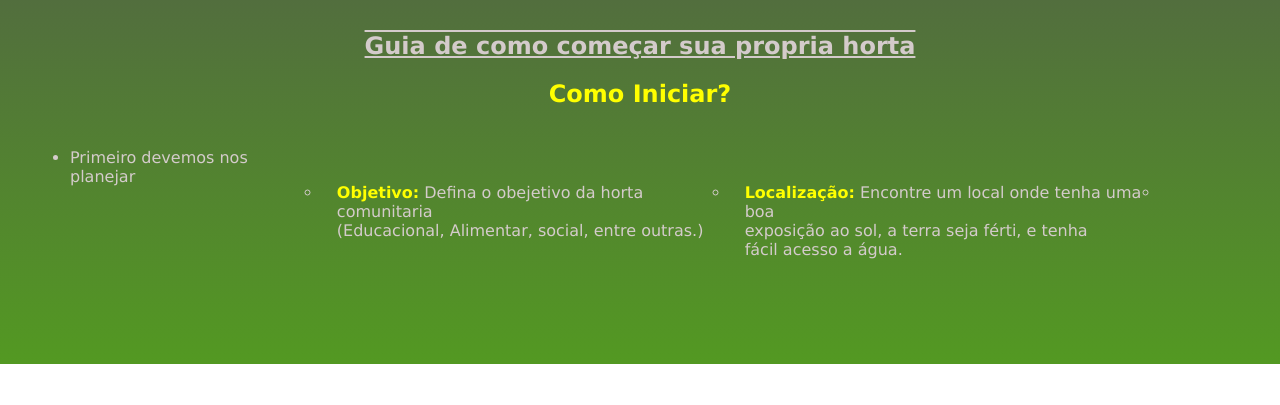
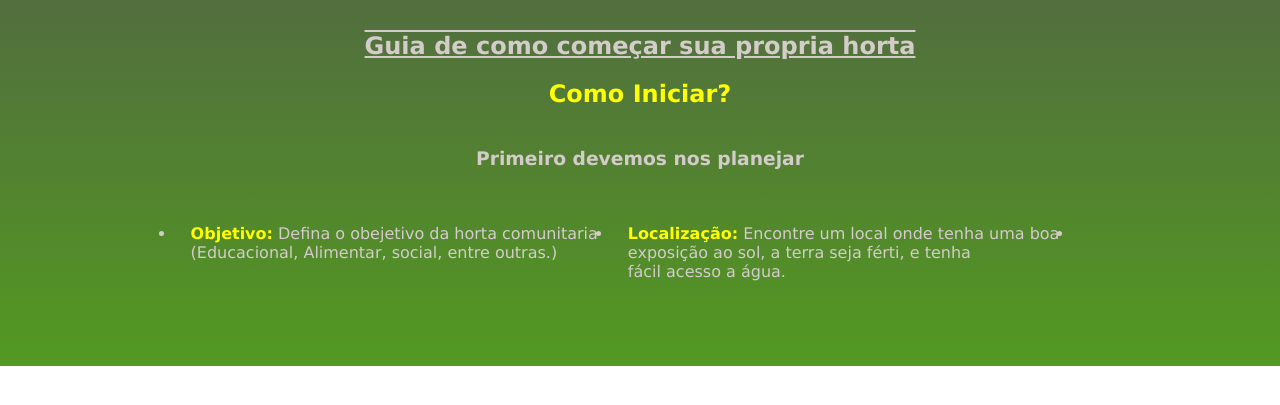
Before and after one commit to LuizFelipeNZ/Agrinho-Site-OFC, a plain HTML site: page saber.html in a window 1280 px wide. Shown: the part 291-696 px from the top of the page. Drawn offline with Linux system fonts and the light colour scheme.

Commit message:
gagagagag

```diff
--- a/saber.css
+++ b/saber.css
@@ -44,12 +44,6 @@ width: 200px;
     justify-content: center;
     color: yellow;
 }
-#lista-hor{
-    padding: 20px;
-    display: flex;
-    justify-content: center;
-    color: #d4cbcb;
-}
 #lista-pla{
     padding: 20px;
     display: flex;
--- a/saber.html
+++ b/saber.html
@@ -28,8 +28,9 @@
         <h2 class="sub-titulo">
             Como Iniciar?
         </h2>
-        <ul id="lista-hor">
-            <li>Primeiro devemos nos planejar </li>
+        <h3 style="padding: 20px; display: flex; justify-content: center; color: #d4cbcb;">
+            Primeiro devemos nos planejar
+        </h3>
         <ul id="lista-pla">
             <li>
                 <font color="yellow"><strong>Objetivo:</strong></font> Defina o obejetivo da horta comunitaria<br>
@@ -44,7 +45,6 @@
                 <font color="yellow"><strong></strong></font>
             </li>
         </ul>
-    </ul>
     </section>
 </body>
 </html>
```
